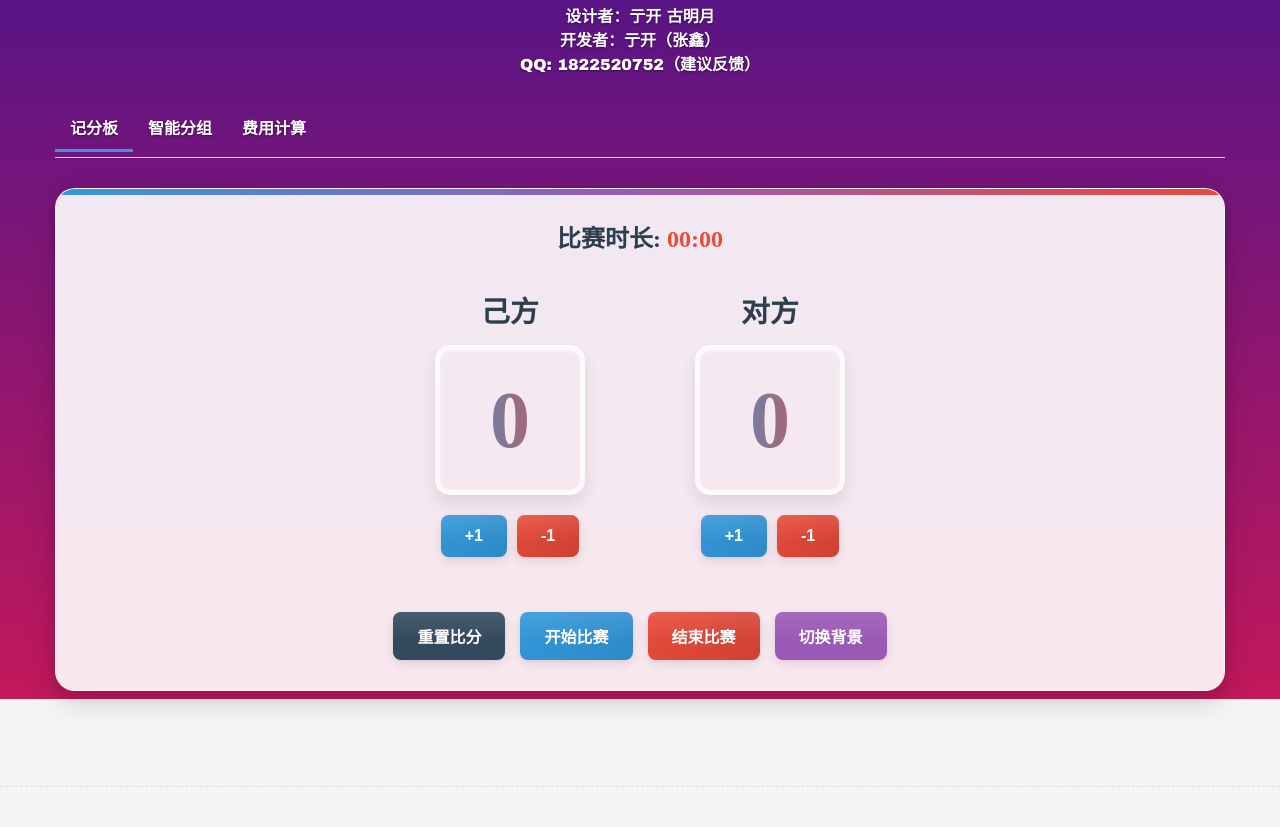
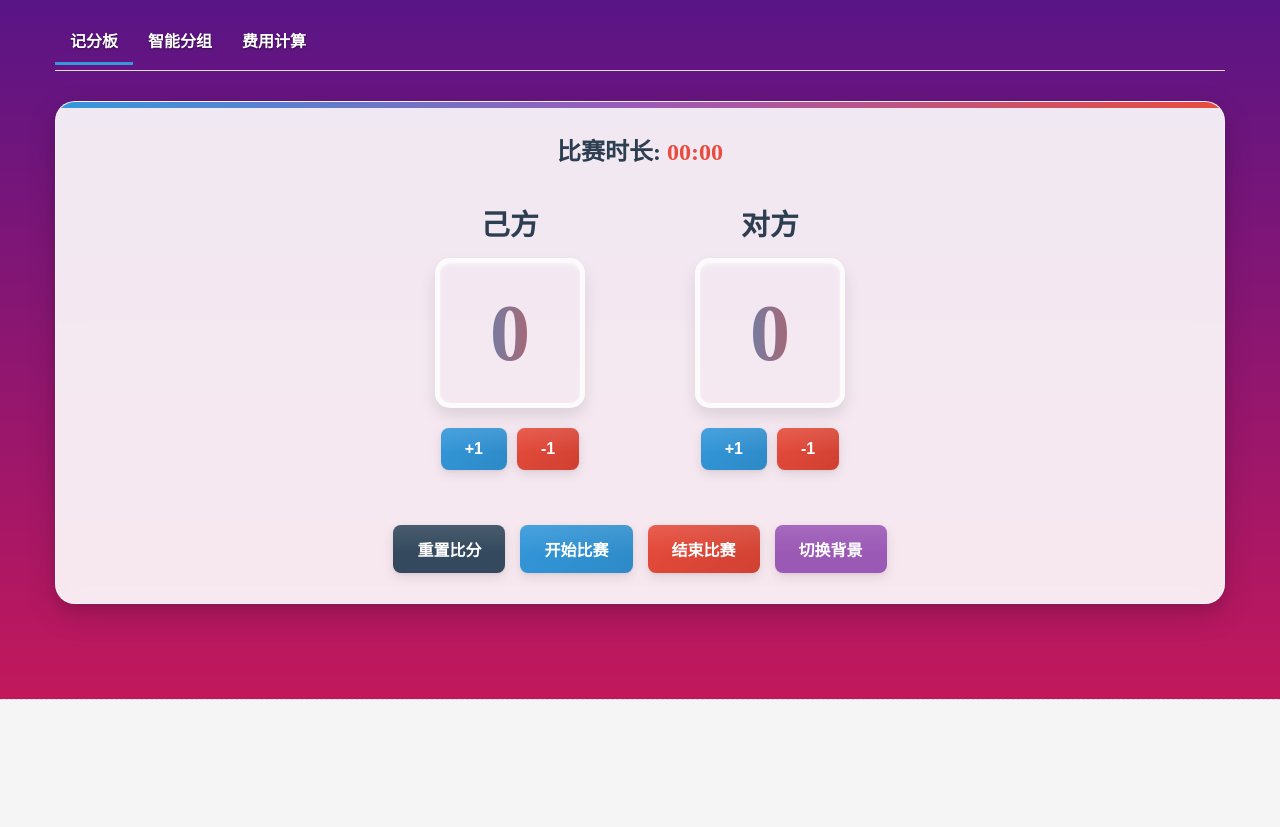
Before and after one commit to 577840261/badmintonrapidscoreboard, a plain HTML site: page index.html in a window 1280 px wide. Shown: the part 101-928 px from the top of the page. After the commit the page ends 841 px from the top, so only its background shows below. Drawn offline with Linux system fonts and the light colour scheme.

Commit message:
Add files via upload

```diff
--- a/index.html
+++ b/index.html
@@ -909,9 +909,6 @@
     <div class="container">
         <header>
             <h1>羽毛球极速记分板</h1>
-            <p class="bold-text auto-color">设计者：亍开 古明月</p>
-            <p class="bold-text auto-color">开发者：亍开（张鑫）</p>
-            <p class="bold-text auto-color">QQ: 1822520752（建议反馈）</p>
         </header>
 
         <div id="top-notification" class="top-notification"></div>
```
